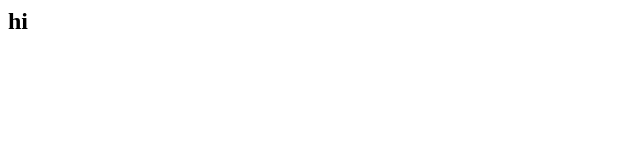
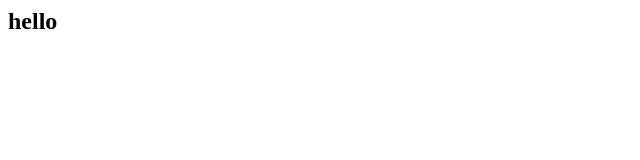
Before and after one commit to Prince-Tandekar/my1-demo-repo, a plain HTML site: page index.html in a window 1280 px wide. Shown: the full height of the page, 0-640 px from the left. Drawn offline with Linux system fonts and the light colour scheme.

Commit message:
hello added

```diff
--- a/index.html
+++ b/index.html
@@ -1,5 +1,5 @@
 <html>
 <body>
-<h2>hi</h2>
+<h2>hello</h2>
 </body>
 </html>
```
